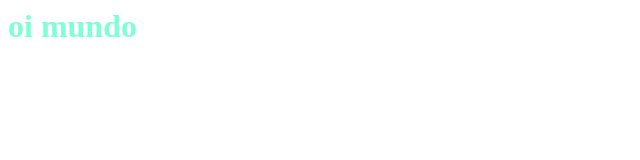
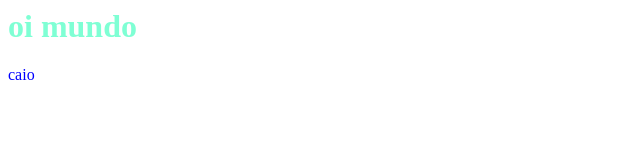
Before and after one commit to conceicaosantos/aula-de-git-hub, a plain HTML site: page index.html in a window 1280 px wide. Shown: the full height of the page, 0-640 px from the left. Drawn offline with Linux system fonts and the light colour scheme.

Commit message:
mofiquei cor e adicionei nome

```diff
--- a/css/style.css
+++ b/css/style.css
@@ -1,3 +1,7 @@
 h1{
 color: aquamarine;
 }
+p{
+color: blue;
+
+}
--- a/index.html
+++ b/index.html
@@ -8,6 +8,6 @@
  </head>
  <body>
   <h1>oi mundo</h1>
-
+  <p>caio</p>
  </body>
  </html>
```
